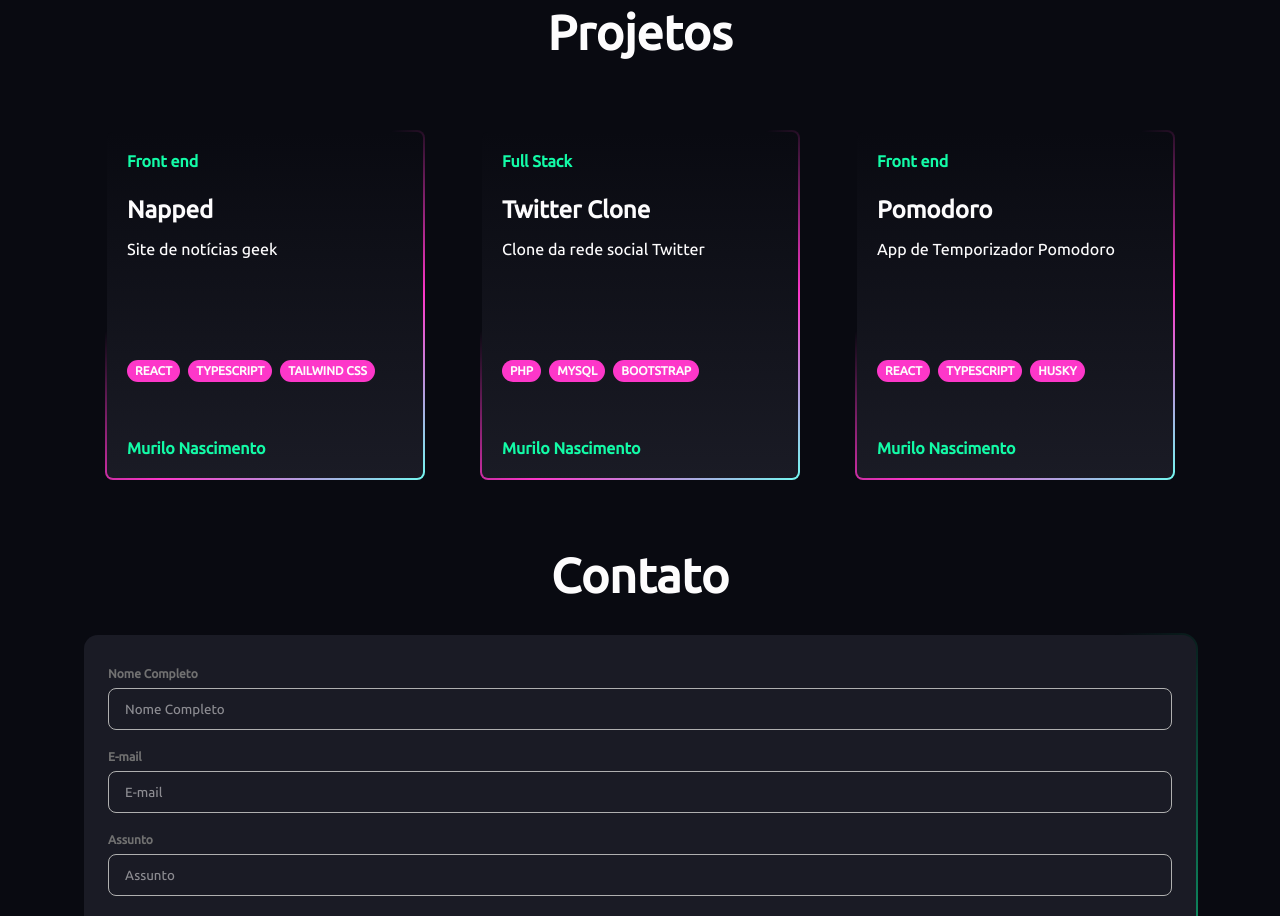
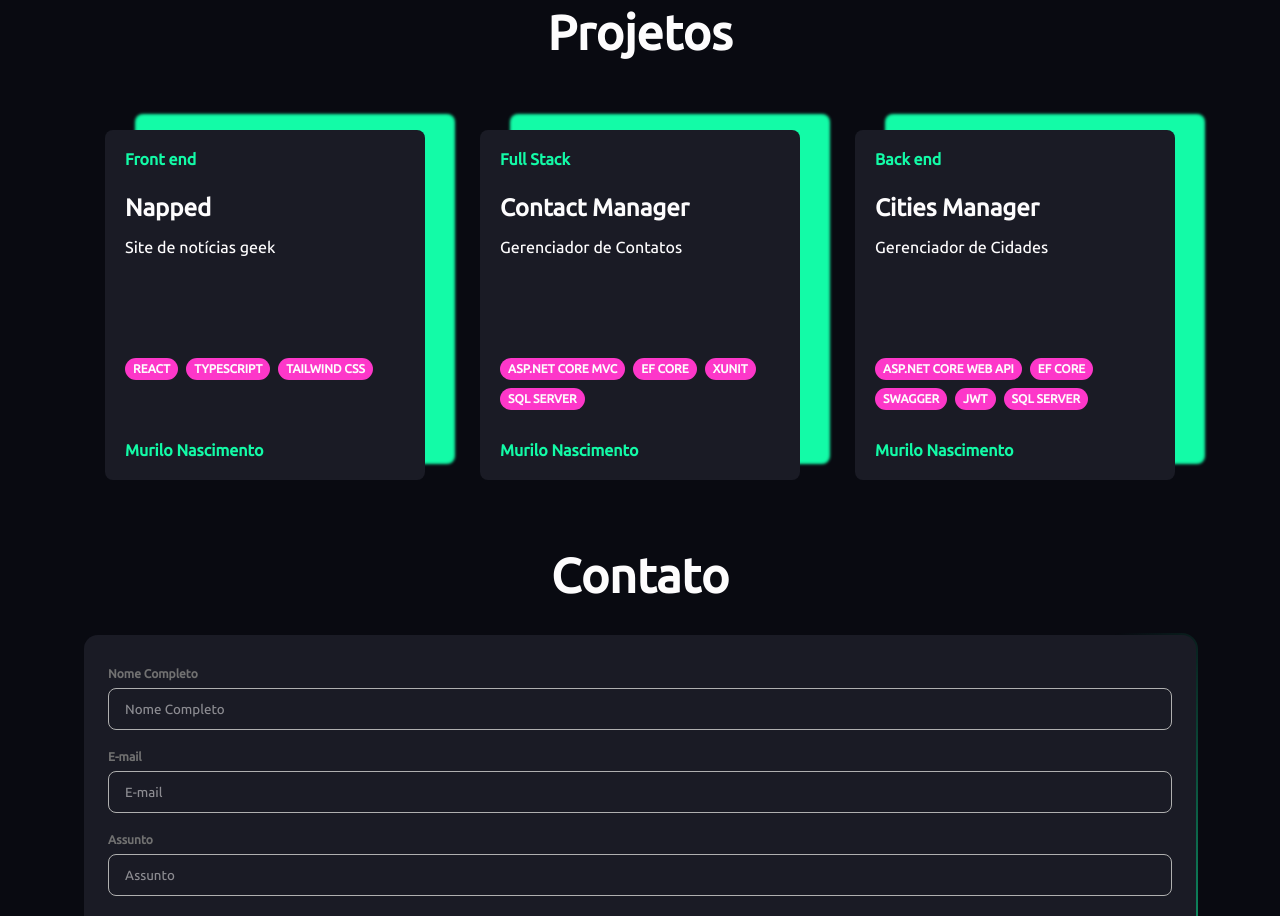
Before and after one commit to murilonicemento/my-portfolio, a Vue app: page / in a window 1280 px wide. Shown: the part 1200-2116 px from the top of the page. Built offline with nearby package versions, Linux system fonts and the light colour scheme.

Commit message:
feat: update projects and restyle cards

```diff
--- a/src/components/CardComponent.vue
+++ b/src/components/CardComponent.vue
@@ -4,8 +4,7 @@ import { useRouter } from "vue-router";
 import { setCard } from "@/services/cardService";
 import type { ICardsProps } from "@/interfaces/interfaces";
 import napped from "@/assets/images/napped.png";
-import twitter from "@/assets/images/twitter.png";
-import pomodoro from "@/assets/images/pomodoro.jpeg";
+import defaultProject from "@/assets/images/default-project.jpg";
 
 const cards = ref<ICardsProps[]>([
   {
@@ -27,42 +26,48 @@ const cards = ref<ICardsProps[]>([
   },
   {
     type: "Full Stack",
-    heading: "Twitter Clone",
-    img: twitter,
-    title: "Clone da rede social Twitter",
+    heading: "Contact Manager",
+    img: defaultProject,
+    title: "Gerenciador de Contatos",
     description:
-      "Este projeto é um clone básico do Twitter, desenvolvido em PHP, com o objetivo de criar uma aplicação que simula algumas das funcionalidades principais da plataforma de redes sociais. Utiliza a arquitetura MVC (Model-View-Controller) para organizar e estruturar o código de maneira eficiente, promovendo uma separação clara entre a lógica de aplicação, a interface do usuário e a manipulação de dados.",
+      "Contact Manager, é um aplicativo web desenvolvido com ASP.NET Core MVC para gerenciar contatos. Este projeto foi criado para praticar os conceitos aprendidos com ASP.NET Core MVC.",
     features: [
-      "Criação de Conta e Login: O projeto permite que os usuários criem uma conta fornecendo informações básicas, como nome e email, e uma senha. Após o registro, os usuários podem fazer login para acessar suas contas e interagir com a aplicação.",
-      "Postagem de Mensagens: Os usuários podem criar e publicar mensagens, semelhantes aos tweets do Twitter. Essas postagens são exibidas no feed principal e podem ser visualizadas por outros usuários.",
-      "Visualização de Postagens: O feed principal da aplicação exibe as postagens de todos os usuários, permitindo que eles acompanhem as atualizações e interações dentro da plataforma.",
-      "Gerenciamento de Perfil: Cada usuário pode gerenciar seu perfil, incluindo a atualização de informações pessoais e a visualização de suas próprias postagens."
+      "Cadastro de Contatos: Adicione novos contatos com informações como nome, telefone, e-mail e endereço.",
+      "Listagem de Contatos: Veja todos os seus contatos cadastrados em uma tabela organizada.",
+      "Edição de Contatos: Atualize as informações de um contato existente.",
+      "Remoção de Contatos: Exclua contatos que não são mais necessários.",
+      "Busca por Contatos: Pesquise contatos rapidamente pelo nome ou outros critérios."
     ],
-    technologies: ["PHP", "MySQL", "Bootstrap"],
-    github: "https://github.com/murilonicemento/twitter-clone",
+    technologies: ["ASP.NET Core MVC", "EF Core", "XUnit", "SQL Server"],
+    github: "https://github.com/murilonicemento/contact-manager",
     deploy: null,
-    route: "twitter-clone"
+    route: "contact-manager"
   },
   {
-    type: "Front end",
-    heading: "Pomodoro",
-    img: pomodoro,
-    title: "App de Temporizador Pomodoro",
+    type: "Back end",
+    heading: "Cities Manager",
+    img: defaultProject,
+    title: "Gerenciador de Cidades",
     description:
-      "Este projeto é uma aplicação de temporizador baseada na técnica Pomodoro, desenvolvida para ajudar na gestão de tempo e produtividade. O sistema permite que os usuários configurem ciclos de trabalho e descanso, acompanhem suas sessões e façam ajustes conforme necessário para otimizar sua rotina.",
+      "Cities Manager é uma API desenvolvida com ASP.NET Core Web API para gerenciar informações de cidades. Este projeto foi criado para aplicar os conceitos aprendidos em ASP.NET Core Web API.",
     features: [
-      "Temporizador com Alerta: O temporizador exibe o tempo restante de cada sessão e emite um alerta sonoro quando o ciclo de trabalho ou descanso termina."
+      "Cadastro de Cidades: Crie novos registros de cidades com informações como nome, estado e população.",
+      "Listagem de Cidades: Consulte todas as cidades cadastradas ou filtre por critérios específicos.",
+      "Atualização de Cidades: Altere informações de uma cidade já cadastrada.",
+      "Remoção de Cidades: Exclua cidades do sistema.",
+      "Paginação e Ordenação: Suporte a paginação e ordenação nos endpoints de listagem."
     ],
-    technologies: ["React", "TypeScript", "Husky"],
-    github: "https://github.com/murilonicemento/pomodoro",
-    deploy: "https://pomodoro-lac-one.vercel.app/",
-    route: "pomodoro"
+    technologies: ["ASP.NET Core Web API", "EF Core", "Swagger", "JWT", "SQL Server"],
+    github: "https://github.com/murilonicemento/cities-manager",
+    deploy: null,
+    route: "cities-manager"
   }
 ]);
 const router = useRouter();
 
 const redirect = (card: ICardsProps): void => {
   setCard(card);
+
   router.push({
     name: "project",
     params: { projectName: card.route }
@@ -90,16 +95,21 @@ const redirect = (card: ICardsProps): void => {
 .card {
   width: 320px;
   height: 350px;
+
   padding: 20px;
+
   color: var(--color-white);
-  background:
-    linear-gradient(var(--color-black), var(--color-black-hover)) padding-box,
-    linear-gradient(145deg, transparent 35%, var(--color-pink), var(--color-blue)) border-box;
-  border: 2px solid transparent;
+  background-color: var(--color-black-hover);
+
   border-radius: 8px;
+
+  box-shadow: 30px -16px 3px var(--color-green);
+
   display: flex;
   flex-direction: column;
+
   cursor: pointer;
+
   transform-origin: right bottom;
   transition: all 0.6s cubic-bezier(0.23, 1, 0.32, 1);
 }
@@ -127,6 +137,7 @@ const redirect = (card: ICardsProps): void => {
 
 .card .tech {
   display: flex;
+  flex-wrap: wrap;
   gap: 8px;
 }
 
```
